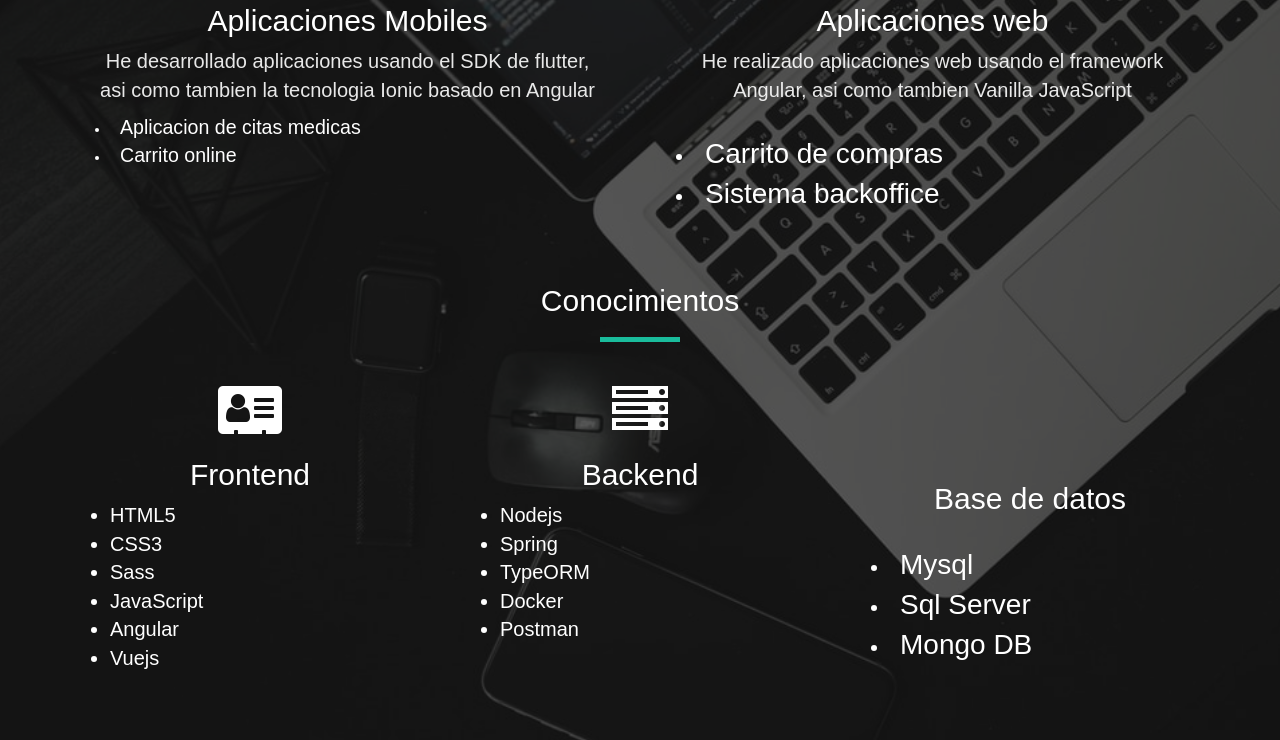
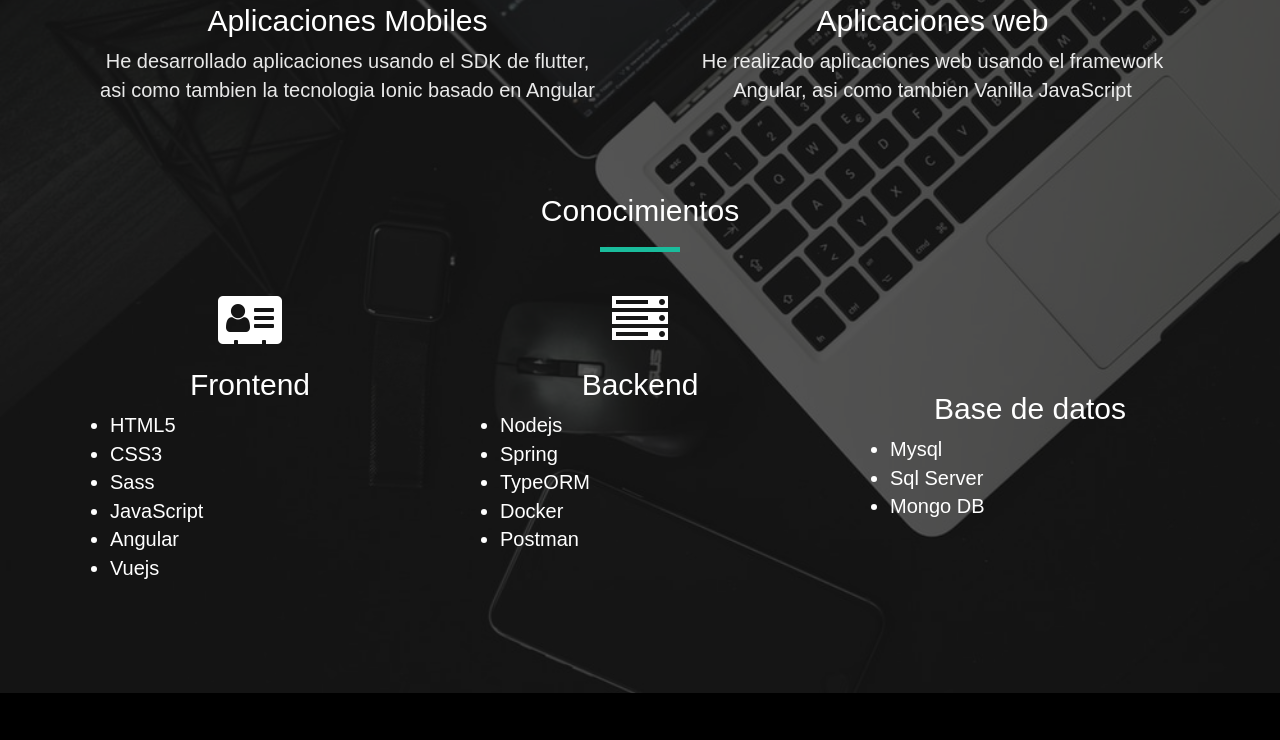
Before and after one commit to RicardoMTT/mi-web, a plain HTML site: page index.html in a window 1280 px wide. Shown: the part 1590-2330 px from the top of the page. Drawn offline with nearby package versions, Linux system fonts and the light colour scheme; some icons are missing.

Commit message:
añadiendo estilos

```diff
--- a/index.html
+++ b/index.html
@@ -46,12 +46,14 @@
       <div class="intro">
         <div class="row">
           <div class="col-md-12">
-            <h5>Hi there</h5>
+            <h5 style="font-size: 32px">Hola</h5>
 
-            <h1>I'm Ricardo Tovar</h1>
+            <h1>Soy Ricardo Tovar</h1>
 
             <p class="intro-desc">
-              <span>Student Software Engineer </span>
+              <span style="font-size: 32px"
+                >Estudiante de Ingenieria de Software
+              </span>
             </p>
           </div>
           <!-- /col-md-12 -->
@@ -141,14 +143,14 @@
               He desarrollado aplicaciones usando el SDK de flutter, asi como
               tambien la tecnologia Ionic basado en Angular
             </p>
-            <div class="text-left">
+            <!-- <div class="text-left">
               <ul>
                 <li><span>Aplicacion de citas medicas</span><br /></li>
                 <li>
                   <span>Carrito online</span>
                 </li>
               </ul>
-            </div>
+            </div> -->
           </div>
           <div class="col-md-6 text-center">
             <i class="fa fa-window-maximize fa-4x"></i>
@@ -160,14 +162,14 @@
             </p>
             <br />
 
-            <div class="text-left">
+            <!-- <div class="text-left">
               <ul class="lista">
                 <li><span>Carrito de compras </span><br /></li>
                 <li>
                   <span>Sistema backoffice</span>
                 </li>
               </ul>
-            </div>
+            </div> -->
           </div>
         </div>
         <!-- / row -->
@@ -209,21 +211,14 @@
               </ul>
             </div>
           </div>
-          <div class="col-md-4 text-center">
+          <div class="col-md-4">
             <span class="lnr lnr-database"></span>
-
             <h2>Base de datos</h2>
-            <br />
-
             <div class="text-left">
               <ul class="lista">
-                <li><span>Mysql</span><br /></li>
-                <li>
-                  <span>Sql Server</span>
-                </li>
-                <li>
-                  <span>Mongo DB</span>
-                </li>
+                <li>Mysql</li>
+                <li>Sql Server</li>
+                <li>Mongo DB</li>
               </ul>
             </div>
           </div>
```
